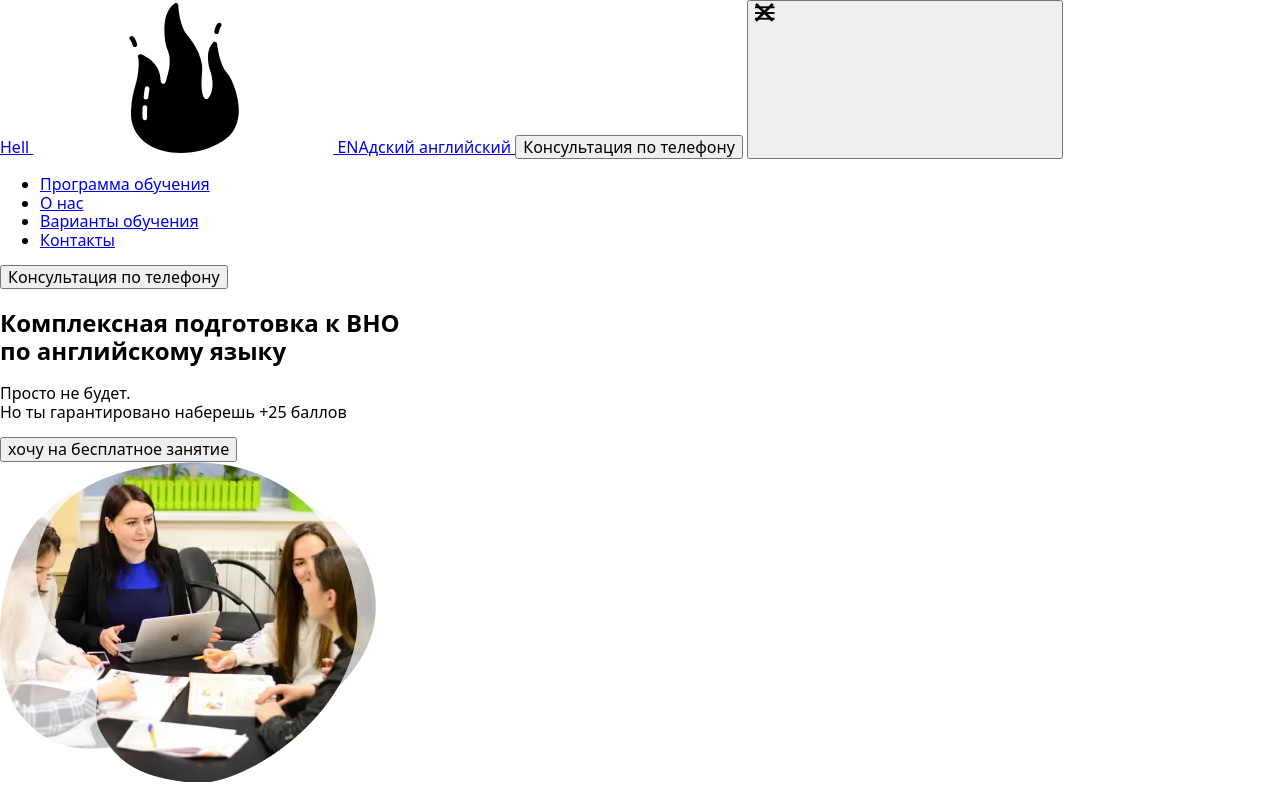
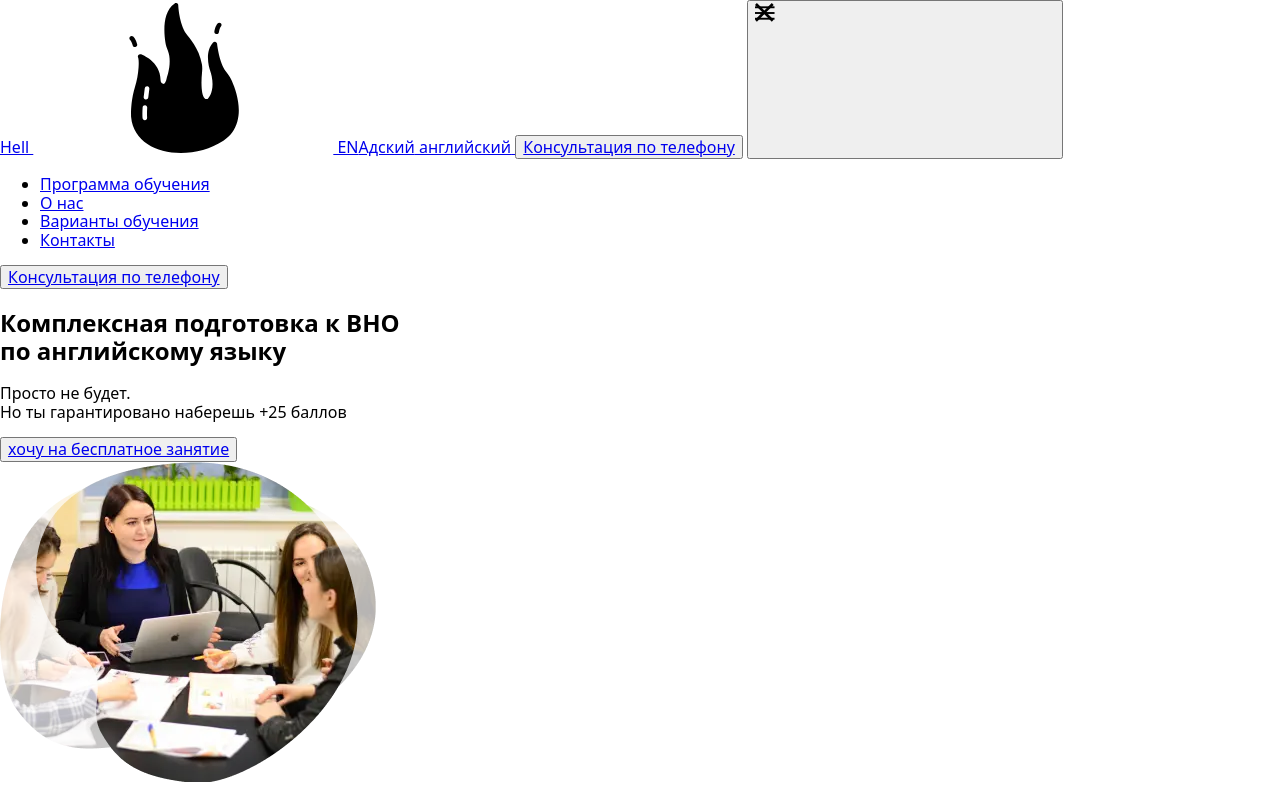
Before and after one commit to olgaX2a/goit-team-project-hell-en, a website: page src/index.html in a window 1280 px wide. Shown: the top 800 px of the page. Drawn offline with nearby package versions, Linux system fonts and the light colour scheme; files that its build step writes are made by us from their sources.

Commit message:
добавила переході на кнопки

```diff
--- a/src/partials/header.html
+++ b/src/partials/header.html
@@ -11,8 +11,8 @@
             ><span class="logo-english-accent">Адский</span> английский</span
           >
         </a>
-        <button type="button" class="contact__btn--light-theme tablet">
-          Консультация по телефону
+        <button type="button" class="contact__btn--light-theme tablet"><a class="button-call list link" href="tel:+380000000000">
+          Консультация по телефону</a>
         </button>
         <button
           type="button"
@@ -63,8 +63,8 @@
             </li>
           </ul>
         </nav>
-        <button type="button" class="contact__btn--light-theme mobile">
-          Консультация по телефону
+        <button type="button" class="contact__btn--light-theme mobile"><a class="button-call list link" href="tel:+380000000000">
+          Консультация по телефону</a>
         </button>
       </div>
     </div>
--- a/src/partials/hero.html
+++ b/src/partials/hero.html
@@ -7,7 +7,7 @@
                 <p class="hero__text"><span class="hero__text pale">Просто не будет.<br>
                 </span>Но ты гарантировано наберешь<span class="hero__text accent"> +25 баллов</span></p>
                 </p>
-                <button type="button" class="contact__btn--dark-theme">хочу на бесплатное занятие</button>
+                <button type="button" class="contact__btn--dark-theme"><a class="hero-but list link" href="#registration">хочу на бесплатное занятие</a></button>
             </div>
             <div class="hero__left-side">
                 <picture class="hero__left--foto">
--- a/src/sass/layouts/_header.scss
+++ b/src/sass/layouts/_header.scss
@@ -21,6 +21,16 @@
   width: 40px;
   height: 40px;
   background-color: transparent;
+}
+.button-call {
+  color: var(--accent-color);
+  background-color: transparent;
+
+  &:hover,
+  &:focus {
+    background-color: var(--accent-color);
+    color: var(--white-color);
+  }
 }
 .header__menu-button--icon {
   display: flex;
--- a/src/sass/layouts/_hero.scss
+++ b/src/sass/layouts/_hero.scss
@@ -1,10 +1,6 @@
 .hero__section {
   padding-top: 50px;
   padding-bottom: 50px;
-  // background-image: url(../images/hero/shadow/hero_shadow-tab.svg);
-  // background-position: -74px 6px;
-  // background-repeat: no-repeat;
-  // box-shadow: -5px 21px 26px rgba(0, 0, 0, 0.04);
 }
 
 .hero__title {
@@ -43,14 +39,19 @@
 .hero__right-side {
   margin-bottom: 30px;
 }
+.hero-but {
+  color: #ffffff;
 
+  &:hover,
+  &:focus {
+    background-color: transparent;
+    color: var(--accent-color);
+  }
+}
 @media screen and (min-width: 768px) {
   .hero__section {
     padding-top: 70px;
     padding-bottom: 64px;
-
-    // background-position: bottom;
-    // box-shadow: none;
   }
   .hero__left-side {
     width: 376px;
@@ -80,9 +81,6 @@
   .hero__section {
     padding-top: 125px;
     padding-bottom: 0;
-
-    // background-image: url(../images/hero/shadow/hero_shadow.svg);
-    // background-position: -23px -114px;
   }
   .hero__left-side {
     width: 842px;
```
